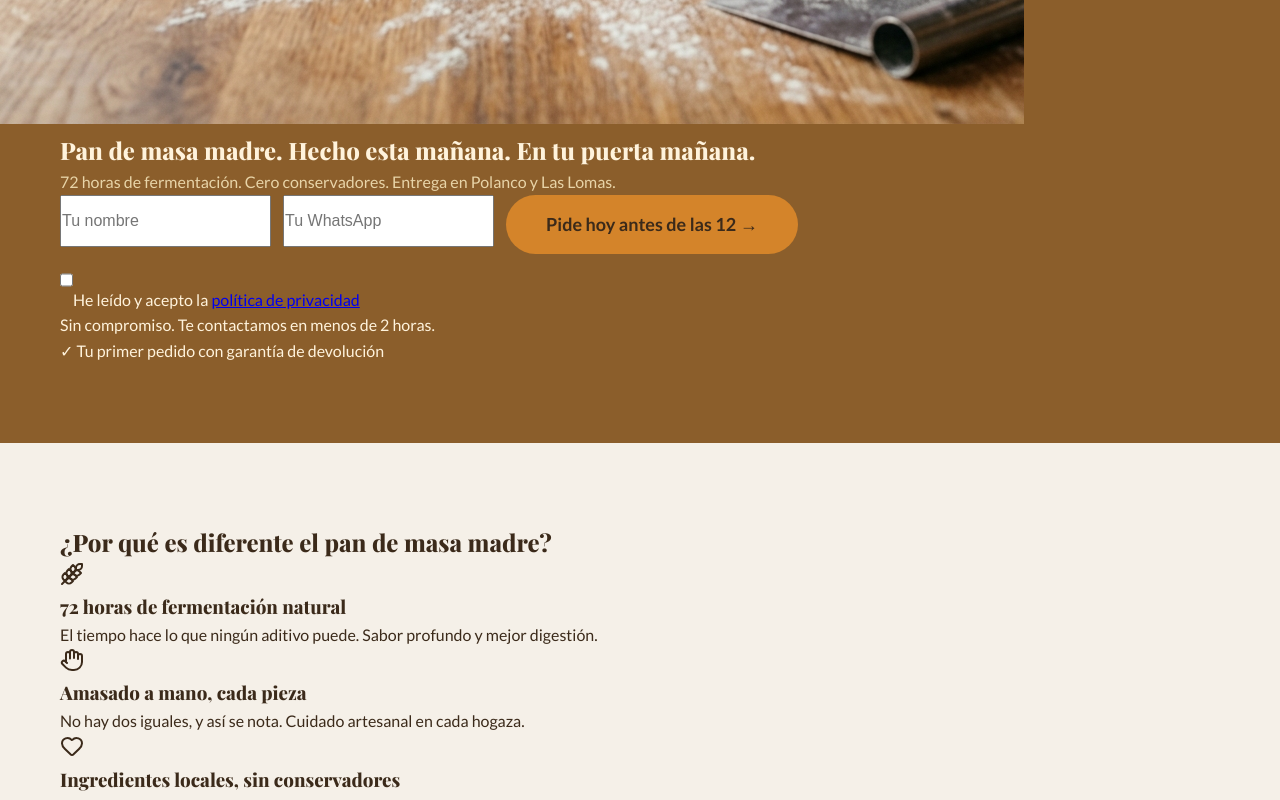
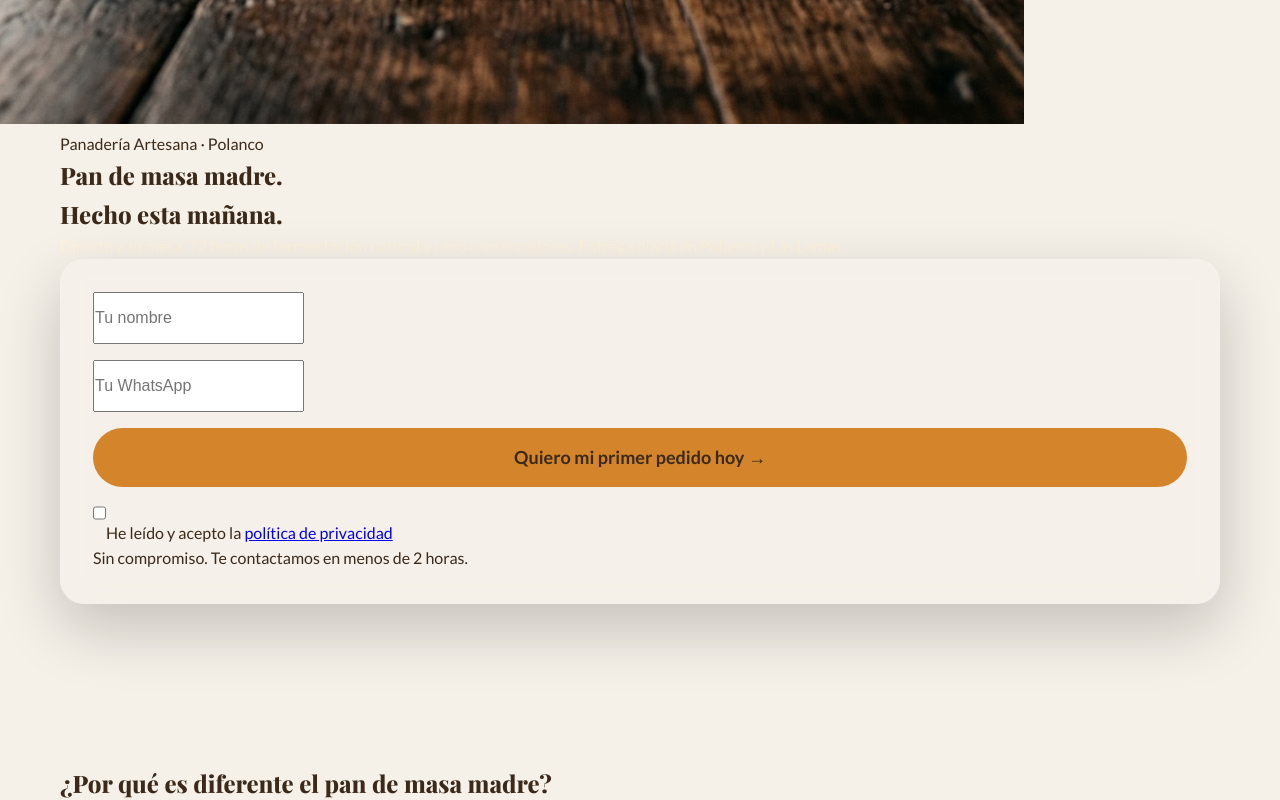
Before and after one commit to Eduardo-Rius/elmigajon-marketing, a React (Vite) app: page / in a window 1280 px wide. Shown: the part 980-1780 px from the top of the page. Built offline with nearby package versions, Linux system fonts and the light colour scheme; a web font is replaced by a local one.

Commit message:
Redesign Hero section with glassmorphism and premium loaf image

```diff
--- a/src/components/CaptureForm.jsx
+++ b/src/components/CaptureForm.jsx
@@ -2,29 +2,31 @@
 import { useNavigate } from 'react-router-dom';
 import { ArrowRight } from 'lucide-react';
 
-const CaptureForm = ({ layout = 'inline', buttonText = 'Pide hoy antes de las 12 →', buttonClass = 'btn-orange', showNote = true }) => {
+const CaptureForm = ({ layout = 'inline', buttonText = 'Pide hoy antes de las 12 →', buttonClass = 'btn-orange', showNote = true, variant = 'default' }) => {
   const navigate = useNavigate();
   const [formData, setFormData] = useState({ name: '', phone: '' });
 
   const handleSubmit = (e) => {
     e.preventDefault();
-    // In a real app, we would send this to a backend
     console.log('Form submitted:', formData);
     sessionStorage.setItem('migajon_form_submitted', 'true');
-    // Meta Pixel Conversion Event
     if (window.fbq) window.fbq('track', 'Lead');
     navigate('/gracias');
   };
 
+  const inputClass = variant === 'glass'
+    ? "w-full p-4 rounded-xl border border-white/20 focus:outline-none focus:border-orange bg-white/10 backdrop-blur-md text-white placeholder:text-white/50"
+    : "w-full p-4 rounded-xl border border-sand focus:outline-none focus:border-orange bg-white text-dark";
+
   return (
-    <div className={`capture-form-container ${layout}`}>
+    <div className={`capture-form-container ${layout} ${variant}`}>
       <form onSubmit={handleSubmit} className={`flex flex-col gap-4 ${layout === 'inline' ? 'md:flex-row md:items-start' : ''}`}>
         <div className="flex-1">
           <input
             type="text"
             placeholder="Tu nombre"
             required
-            className="w-full p-4 rounded-xl border border-sand focus:outline-none focus:border-orange bg-white text-dark"
+            className={inputClass}
             value={formData.name}
             onChange={(e) => setFormData({ ...formData, name: e.target.value })}
             autoComplete="name"
@@ -35,7 +37,7 @@
             type="tel"
             placeholder="Tu WhatsApp"
             required
-            className="w-full p-4 rounded-xl border border-sand focus:outline-none focus:border-orange bg-white text-dark"
+            className={inputClass}
             value={formData.phone}
             onChange={(e) => setFormData({ ...formData, phone: e.target.value })}
             autoComplete="tel"
@@ -48,12 +50,12 @@
       </form>
 
       <div className="mt-4 flex flex-col gap-2">
-        <label className="flex items-center gap-2 cursor-pointer text-xs opacity-70">
+        <label className={`flex items-center gap-2 cursor-pointer text-xs opacity-70 ${variant === 'glass' ? 'text-white' : ''}`}>
           <input type="checkbox" required className="rounded border-sand text-orange" />
           <span>He leído y acepto la <a href="/politica-privacidad" className="underline">política de privacidad</a></span>
         </label>
         {showNote && (
-          <p className="text-xs opacity-70 italic">Sin compromiso. Te contactamos en menos de 2 horas.</p>
+          <p className={`text-xs opacity-70 italic ${variant === 'glass' ? 'text-white' : ''}`}>Sin compromiso. Te contactamos en menos de 2 horas.</p>
         )}
       </div>
 
@@ -67,6 +69,14 @@
           display: flex;
           flex-direction: column;
           gap: 16px;
+        }
+        .capture-form-container.glass {
+          background: rgba(255, 255, 255, 0.05);
+          backdrop-filter: blur(12px);
+          padding: 32px;
+          border-radius: 24px;
+          border: 1px solid rgba(255, 255, 255, 0.1);
+          box-shadow: 0 24px 64px rgba(0, 0, 0, 0.2);
         }
         input {
           min-height: 52px;
--- a/src/pages/Landing.jsx
+++ b/src/pages/Landing.jsx
@@ -29,28 +29,31 @@
   return (
     <div className="landing-page">
       {/* SECTION 1 - HERO */}
-      <section className="bg-brown kraft-texture min-h-[90vh] flex items-center relative overflow-hidden py-12 md:py-20">
+      <section className="min-h-screen flex items-center relative overflow-hidden py-12 md:py-20">
         <div className="absolute inset-0 z-0">
-          <img src={heroImg} alt="Manos amasando" className="w-full h-full object-cover opacity-40" />
-          <div className="absolute inset-0 bg-dark-brown/55"></div>
+          <img src={heroImg} alt="Pan artesanal" className="w-full h-full object-cover" />
+          <div className="absolute inset-0 bg-black/40 backdrop-brightness-75"></div>
         </div>
 
         <div className="container relative z-10">
-          <div className="max-w-[750px] reveal">
-            <h1 className="text-4xl md:text-7xl font-black text-cream leading-tight mb-6">
-              Pan de masa madre. Hecho esta mañana. En tu puerta mañana.
+          <div className="max-w-[850px] mx-auto text-center reveal">
+            <div className="inline-flex items-center gap-2 px-4 py-1.5 rounded-full border border-white/30 bg-white/10 backdrop-blur-sm text-white text-[10px] uppercase tracking-[0.2em] mb-12 mx-auto">
+              <span className="w-1.5 h-1.5 bg-orange rounded-full animate-pulse"></span>
+              Panadería Artesana · Polanco
+            </div>
+
+            <h1 className="text-5xl md:text-8xl font-black text-white leading-[1.1] mb-4">
+              Pan de masa madre.
             </h1>
-            <p className="text-xl md:text-2xl text-sand mb-10 max-w-[600px]">
-              72 horas de fermentación. Cero conservadores. Entrega en Polanco y Las Lomas.
+            <h2 className="text-4xl md:text-7xl font-serif italic text-orange leading-tight mb-8">
+              Hecho esta mañana.
+            </h2>
+            <p className="text-xl md:text-2xl text-cream mb-16 max-w-[650px] mx-auto opacity-90">
+              Directo a tu mesa. 72 horas de fermentación natural y cero conservadores. Entrega diaria en Polanco y Las Lomas.
             </p>
 
-            <div className="bg-white/5 backdrop-blur-md p-6 md:p-8 rounded-3xl border border-white/10 max-w-[650px]">
-              <CaptureForm />
-              <div className="mt-6">
-                <span className="inline-block bg-green text-white px-4 py-2 rounded-full font-bold text-sm">
-                  ✓ Tu primer pedido con garantía de devolución
-                </span>
-              </div>
+            <div className="max-w-[700px] mx-auto">
+              <CaptureForm layout="vertical" variant="glass" buttonClass="btn-orange" buttonText="Quiero mi primer pedido hoy →" />
             </div>
           </div>
         </div>
```
Also changed, not shown: src/assets/hero.png.
